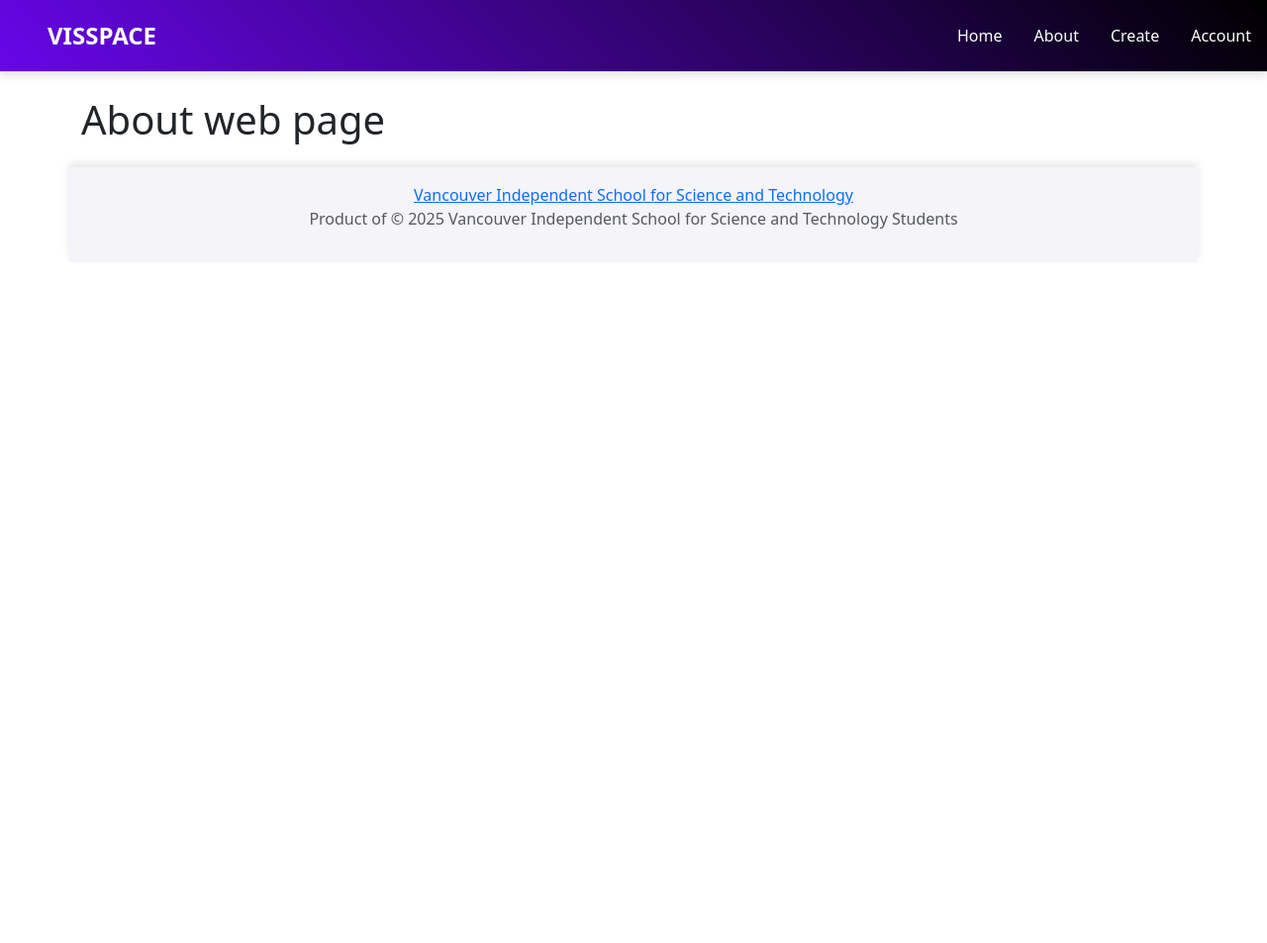
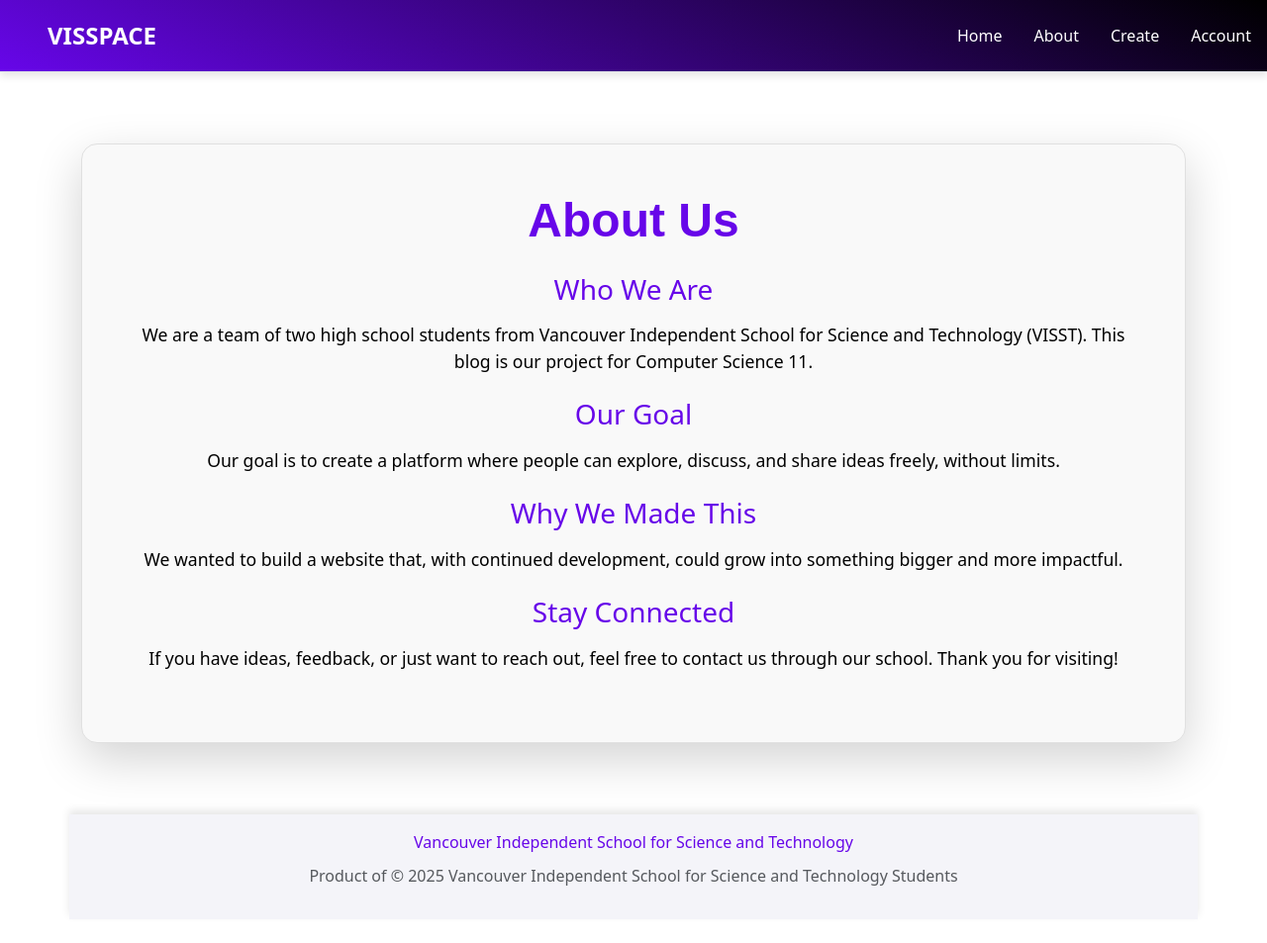
Before and after one commit to n3oxzz/blogCS, a Flask app: page /about in a window 1280 px wide. Shown: the whole page at 99% size. Before the commit the page ends 231 px from the top, so only its background shows below. Run offline with Flask 3, Linux system fonts and the light colour scheme.

Commit message:
about page, fixed warning about time library, colors changed a bit, style.css edited

```diff
--- a/app.py
+++ b/app.py
@@ -1,6 +1,6 @@
 from flask import Flask, render_template, request, redirect, session
 from pymongo import MongoClient
-from datetime import datetime, UTC
+from datetime import datetime, timezone
 from bson.objectid import ObjectId
 from pymongo.server_api import ServerApi
 import certifi
@@ -160,7 +160,7 @@
             "title": title,
             "intro": intro,
             "text": text,
-            "date": datetime.utcnow(),
+            "date": datetime.now(timezone.utc),
             "author_id": session["user_id"],
             "author_username": author_username
         }
@@ -203,7 +203,7 @@
                 "title": title,
                 "intro": intro,
                 "text": text,
-                "date": datetime.utcnow()
+                "date": datetime.now(timezone.utc)
             }
 
             result = articles_collection.update_one(
--- a/static/css/style.css
+++ b/static/css/style.css
@@ -12,7 +12,7 @@
 
 /* HEADER */
 header {
-    background: linear-gradient(45deg, #6706e9, #000000);
+    background: linear-gradient(25deg, #6706e9, #000000);
     color: var(--white-color);
     box-shadow: 0px 4px 8px rgba(0, 0, 0, 0.1);
 }
@@ -21,50 +21,82 @@
 
 
 /* FOOTER */
+
 footer {
     background-color: var(--light-grey);
     color: var(--white-color);
     padding: 1.5rem 0;
     box-shadow: 0px -4px 8px rgba(0, 0, 0, 0.1);
+    text-align: center;
 }
-.nav-link{
+
+.footer-link a {
+    color: var(--main-purple);
+    text-decoration: none;
+}
+
+.footer-link a:hover {
+    color: #5a05c6;
+}
+
+/* Текст в футере */
+.footer-text {
+    color: var(--black-color);
+    text-align: center;
+    margin-top: 10px;
+}
+
+
+/* Navigation */
+.nav-link {
     color: white;
     text-decoration: none;
+}
 
-}
-.nav-link:hover{
-    color: var(#6706e9);
+.nav-link:hover {
+    color: var(--main-purple);
     background-color: lightgray;
 }
-.nav-link:not(hover){
-    color:white;
-}
-.footer-link{
-    color: var(--black-color);
-    margin: auto;
-    text-align:center;
-    text-decoration: none;
+
+.nav-link:not(:hover) {
+    color: white;
 }
 
 /* cards */
 .feature {
-    background-color:var(--light-grey);
+    background-color: #e6e6e6;
+    color: var(--black-color);
     box-shadow: 0 4px 12px rgba(0, 0, 0, 0.1);
-    transition: transform 0.3s ease;
+    border-radius: 10px;
+    transition: transform 0.3s ease, box-shadow 0.3s ease;
 }
+
 .feature:hover {
     transform: translateY(-10px);
+    box-shadow: 0 6px 16px rgba(0, 0, 0, 0.2);
 }
 
-/* cards texts */
 .fs-2 {
     font-size: 1.5rem;
     font-weight: bold;
+    color: var(--black-color);
 }
 
 .text-body-emphasis {
-    color: var(--black-color);
+    color: #333333;
 }
+
+.icon-link.text-main-purple {
+    color: var(--main-purple);
+    font-weight: bold;
+    text-decoration: none;
+}
+
+.icon-link.text-main-purple:hover {
+    color: #5a05c6;
+    text-decoration: none;
+}
+
 
 /*login page*/
 .login-container {
@@ -89,3 +121,26 @@
     background-color: var(--light-grey);
     /* background: linear-gradient(45deg, var(--black-color), var(--main-purple))*/
 }
+
+/* About Section */
+.about-section {
+    background: linear-gradient(135deg, #f1f1f1, #e0e0e0);
+    padding: 3rem 2rem;
+    border-radius: 15px;
+    box-shadow: 0px 4px 12px rgba(0, 0, 0, 0.1);
+}
+
+.about-section h1 {
+    font-family: 'Arial', sans-serif;
+    color: var(--main-purple);
+}
+
+.about-section h2 {
+    color: var(--main-purple);
+    font-weight: 500;
+}
+
+.about-section p {
+    color: var(--black-color);
+    font-size: 1.1rem;
+}
--- a/templates/about.html
+++ b/templates/about.html
@@ -1,11 +1,24 @@
 {% extends 'base.html' %}
 
 {% block title %}
-About page
+About Page
 {% endblock %}
 
 {% block body %}
-<div class="container">
-<h1>About web page</h1>
+<div class="container py-5">
+  <div class="about-section text-center rounded-4 p-5 shadow-lg" style="background: #f9f9f9; border: 1px solid #e0e0e0;">
+    <h1 class="display-5 fw-bold mb-4" style="color: var(--main-purple);">About Us</h1>
+    <h2 class="fs-3 mb-3">Who We Are</h2>
+    <p class="mb-4">We are a team of two high school students from Vancouver Independent School for Science and Technology (VISST). This blog is our project for Computer Science 11.</p>
+
+    <h2 class="fs-3 mb-3">Our Goal</h2>
+    <p class="mb-4">Our goal is to create a platform where people can explore, discuss, and share ideas freely, without limits.</p>
+
+    <h2 class="fs-3 mb-3">Why We Made This</h2>
+    <p class="mb-4">We wanted to build a website that, with continued development, could grow into something bigger and more impactful.</p>
+
+    <h2 class="fs-3 mb-3">Stay Connected</h2>
+    <p class="mb-4">If you have ideas, feedback, or just want to reach out, feel free to contact us through our school. Thank you for visiting!</p>
+  </div>
 </div>
 {% endblock %}
--- a/templates/base.html
+++ b/templates/base.html
@@ -37,9 +37,10 @@
 
         <footer class="container py-3 my-4">
           <div class="footer-link">
-            <a href="https:\\www.visst.ca">Vancouver Independent School for Science and Technology</a>
-            <p class="text-center text-muted">Product of © 2025 Vancouver Independent School for Science and Technology Students</p>
+              <a href="https://www.visst.ca" class="footer-link">Vancouver Independent School for Science and Technology</a>
+              <p class="text-center text-muted footer-text">Product of © 2025 Vancouver Independent School for Science and Technology Students</p>
           </div>
-          </footer>
+      </footer>
+
     </body>
 </html>
```
